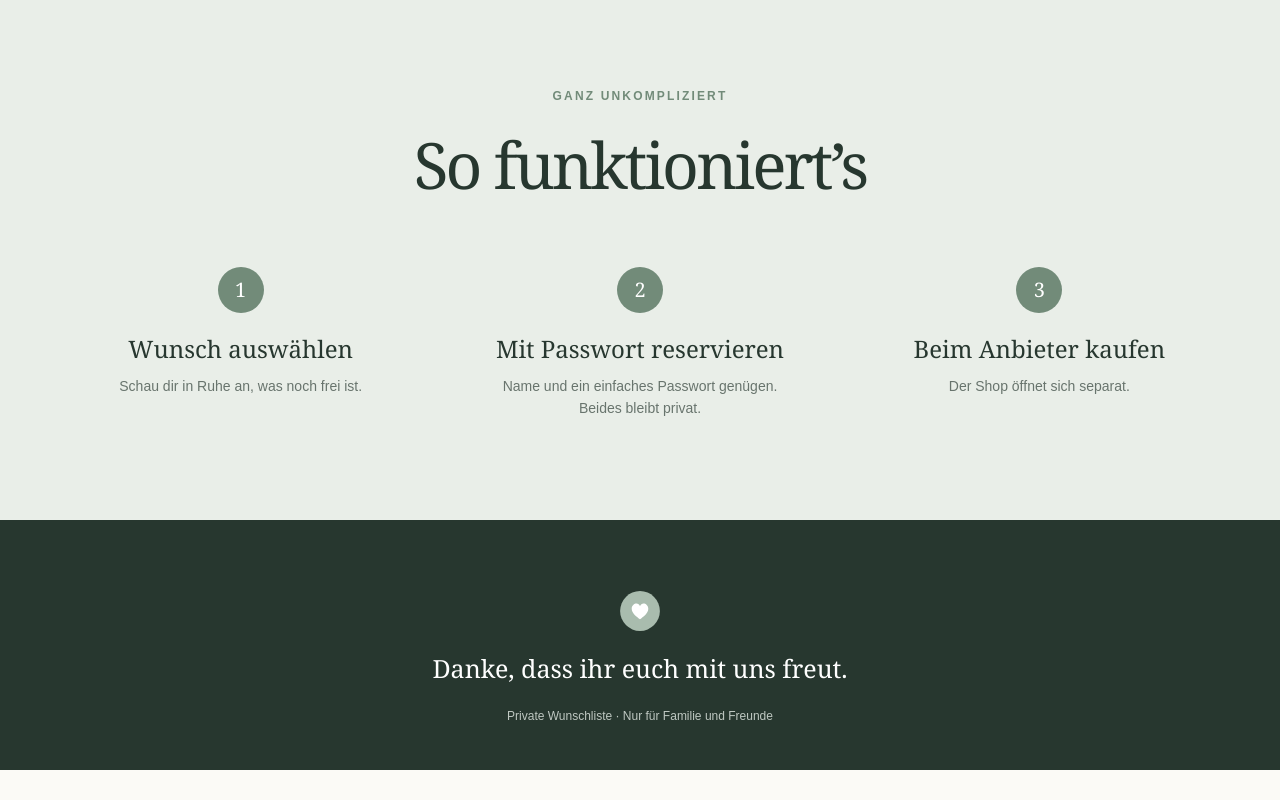
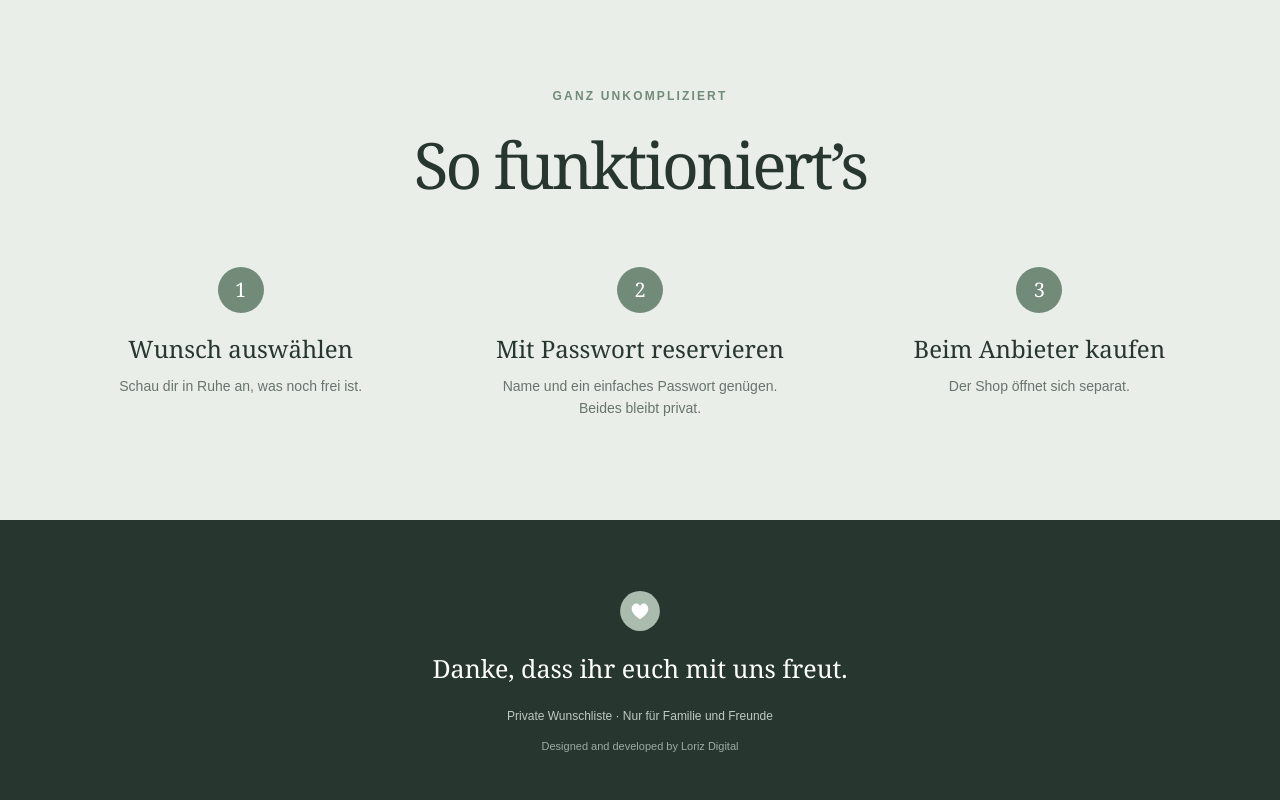
Before and after one commit to lorizdigital/Wunschseite-Baby, a Next.js app: page / in a window 1280 px wide. Shown: the part 1980-2780 px from the top of the page. Before the commit the page ends 2750 px from the top, so only its background shows below. Built offline with nearby package versions, Linux system fonts and the light colour scheme; no server answers; the database is empty.

Commit message:
Loriz Digital im Footer verlinken

```diff
--- a/src/app/globals.css
+++ b/src/app/globals.css
@@ -118,6 +118,8 @@ footer { align-items: center; background: var(--ink); color: white; display: fle
 .footer-mark { color: #a9bcae; width: 42px; }
 footer > p { font-family: var(--serif); font-size: 25px; margin: 18px 0 20px; }
 footer small { color: #bfc8c2; font-size: 12px; }
+.footer-credit { color: #9eaaa3; font-size: 11px; margin-top: 13px; transition: color .2s ease; }
+.footer-credit:hover { color: white; }
 
 .dialog-backdrop { align-items: center; animation: fade-in .2s ease; background: rgba(25,35,29,.62); display: flex; inset: 0; justify-content: center; padding: 22px; position: fixed; z-index: 50; }
 .wish-dialog { animation: dialog-up .28s ease; background: white; border-radius: 24px; box-shadow: 0 30px 100px rgba(0,0,0,.24); display: grid; grid-template-columns: .9fr 1.1fr; max-height: min(720px,calc(100vh - 44px)); max-width: 930px; overflow: auto; position: relative; width: 100%; }
--- a/src/components/wishlist-experience.tsx
+++ b/src/components/wishlist-experience.tsx
@@ -129,7 +129,7 @@ export function WishlistExperience({ wishlist, wishes }: { wishlist: WishlistCop
       </section>
 
       <section className="how-it-works"><p className="eyebrow">Ganz unkompliziert</p><h2>So funktioniert’s</h2><div className="steps"><div><span>1</span><h3>Wunsch auswählen</h3><p>Schau dir in Ruhe an, was noch frei ist.</p></div><div><span>2</span><h3>Mit Passwort reservieren</h3><p>Name und ein einfaches Passwort genügen. Beides bleibt privat.</p></div><div><span>3</span><h3>Beim Anbieter kaufen</h3><p>Der Shop öffnet sich separat.</p></div></div></section>
-      <footer><div className="footer-mark"><Heart /></div><p>Danke, dass ihr euch mit uns freut.</p><small>Private Wunschliste · Nur für Familie und Freunde</small></footer>
+      <footer><div className="footer-mark"><Heart /></div><p>Danke, dass ihr euch mit uns freut.</p><small>Private Wunschliste · Nur für Familie und Freunde</small><a className="footer-credit" href="https://loriz.digital" target="_blank" rel="noreferrer">Designed and developed by Loriz Digital</a></footer>
 
       {selected && <div className="dialog-backdrop" onMouseDown={(event) => event.target === event.currentTarget && closeDialog()}><section className="wish-dialog" role="dialog" aria-modal="true" aria-labelledby="dialog-title"><button className="dialog-close" onClick={closeDialog} aria-label="Schließen">×</button><div className="dialog-art"><ProductArtwork wish={selected} compact/></div><div className="dialog-content"><p className="shop-name">{selected.shop}</p><h2 id="dialog-title">{selected.title}</h2><p className="dialog-price">{selected.price}</p><p className="dialog-note">{selected.note}</p>
         {phase === "detail" && <>{selectedStatus === "reserved" ? <div className="reserved-message"><span>✓</span><div><strong>Dieser Wunsch ist reserviert</strong><p>Jemand anderes kümmert sich bereits darum.</p></div></div> : <p className="dialog-explainer">Die Reservierung verhindert doppelte Geschenke. Gekauft wird anschließend beim Anbieter.</p>}{error && <p className="form-error">{error}</p>}<div className="dialog-actions">{selectedStatus === "free" && <button className="primary-button" onClick={() => setPhase("reserve")}>Wunsch reservieren</button>}<a className="secondary-button" href={selected.productUrl} target="_blank" rel="noreferrer">Beim Anbieter ansehen <ExternalArrow/></a></div></>}
```
